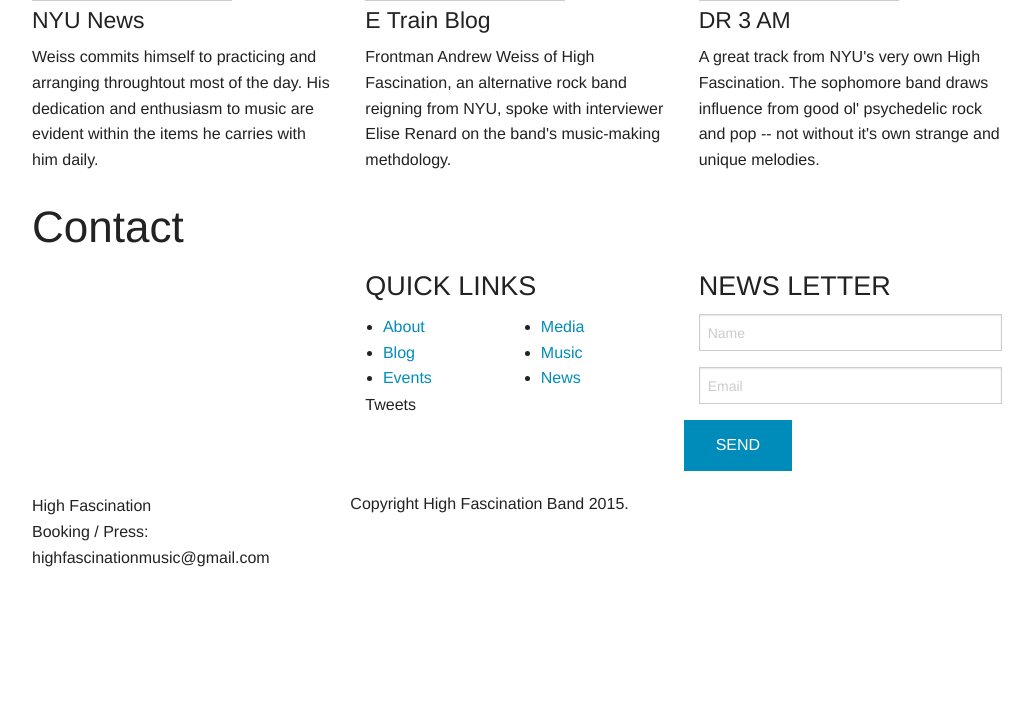
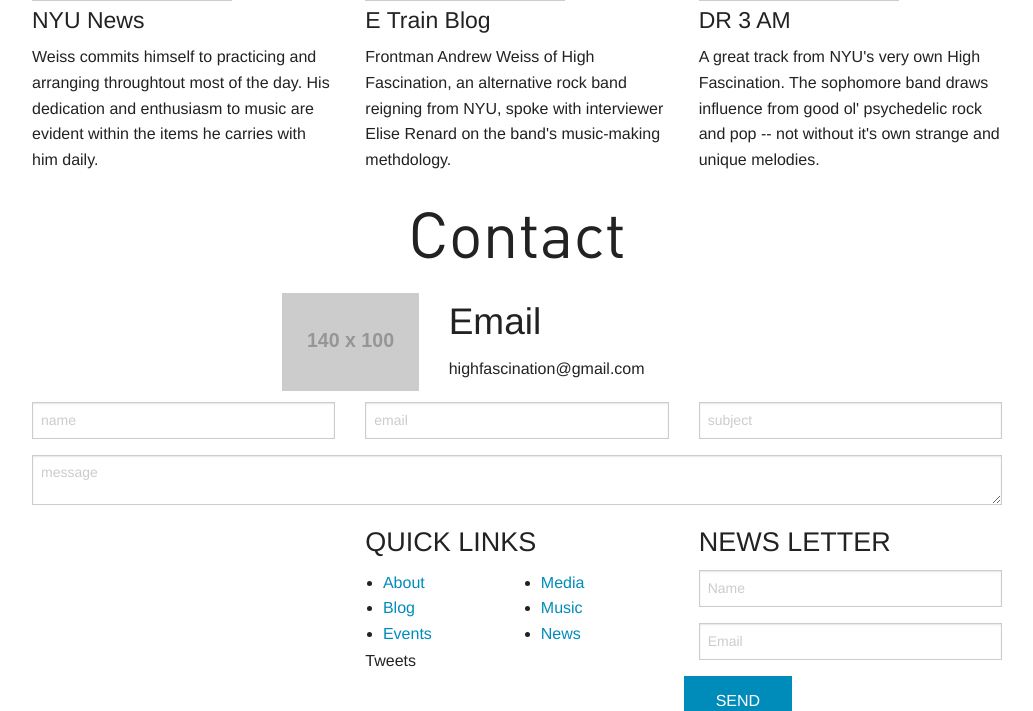
Before and after one commit to aisaacroth/High-Fascination-Site, a Flask app: page / in a window 1280 px wide. Shown: the part 5789-6500 px from the top of the page, without its empty margins (123-1156 px from the left). Before the commit the page ends 6356 px from the top, so only its background shows below. Run offline with Flask 2, Linux system fonts and the light colour scheme; some libraries are stand-ins or nearby versions.

Commit message:
Finished laying out the site. Need to add style now.

```diff
--- a/app/static/css/app.css
+++ b/app/static/css/app.css
@@ -398,7 +398,7 @@ section#contact {
 
 }
 
-div#contact h1 {
+section#contact h1 {
     font-family: "DIN-Regular";
     font-size: 4.0rem;
     margin-left: auto;
--- a/app/templates/index.html
+++ b/app/templates/index.html
@@ -394,8 +394,29 @@
 
 {% block contact %}
 <div class="row">
-  <div class="small-12 small-centered columns">
-    <h1>Contact</h1>
+  <h1>Contact</h1>
+  <div class="small-6 small-centered columns">
+    <div class="row">
+      <div class="small-4 columns">
+        <img src="http://placehold.it/140x100"/>
+      </div>
+      <div class="small-8 columns">
+        <h2>Email</h2>
+        <p>highfascination@gmail.com</p>
+      </div>
+    </div>
+  </div>
+  <div class="small-4 columns">
+    <input type="text" placeholder="name"/>
+  </div>
+  <div class="small-4 columns">
+    <input type="text" placeholder="email"/>
+  </div>
+  <div class="small-4 columns">
+    <input type="text" placeholder="subject"/>
+  </div>
+  <div class="small-12 columns">
+    <textarea placeholder="message"></textarea>
   </div>
 </div>
 {% endblock %}
```
